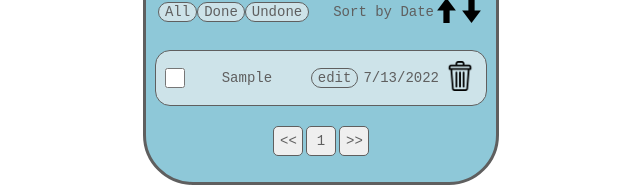
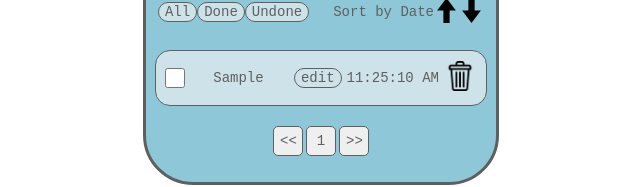
Before and after one commit to Clyde-Loudmoore/ToDo, a React (Create React App) app: page / in a window 1280 px wide. Both pictures are taken after typing "Sample" into the empty fields and a click on the button "Add". Shown: the part 292-479 px from the top of the page, without its empty margins (319-959 px from the left). Built offline with nearby package versions, Linux system fonts and the light colour scheme.

Commit message:
adjust filtering by date

```diff
--- a/src/App.js
+++ b/src/App.js
@@ -33,10 +33,9 @@ export default function App() {
         id: Math.random().toString(36),
         task: userInput,
         status: false,
-        createdAt: new Date().toLocaleDateString(),
+        createdAt: new Date(),
       };
       setTodos([...todos, newItem]);
-      console.log(newItem.createdAt);
     }
   };
 
@@ -92,8 +91,6 @@ export default function App() {
             setTodos={setTodos}
             toggleTask={hangleToggle}
             removeTask={removeTask}
-
-
           />
         );
       });
--- a/src/Components/Components-ToDo/ToDo.js
+++ b/src/Components/Components-ToDo/ToDo.js
@@ -81,7 +81,7 @@ function ToDo({ todos, todo, toggleTask, removeTask, setTodos }) {
               <button className="list_edit" onClick={() => editTodo(todo.task)}>
                 edit
               </button>
-              <time>{todo.createdAt}</time>
+              <time>{todo.createdAt.toLocaleTimeString()}</time>
               <button
                 className="list_delete"
                 type="button"
```
